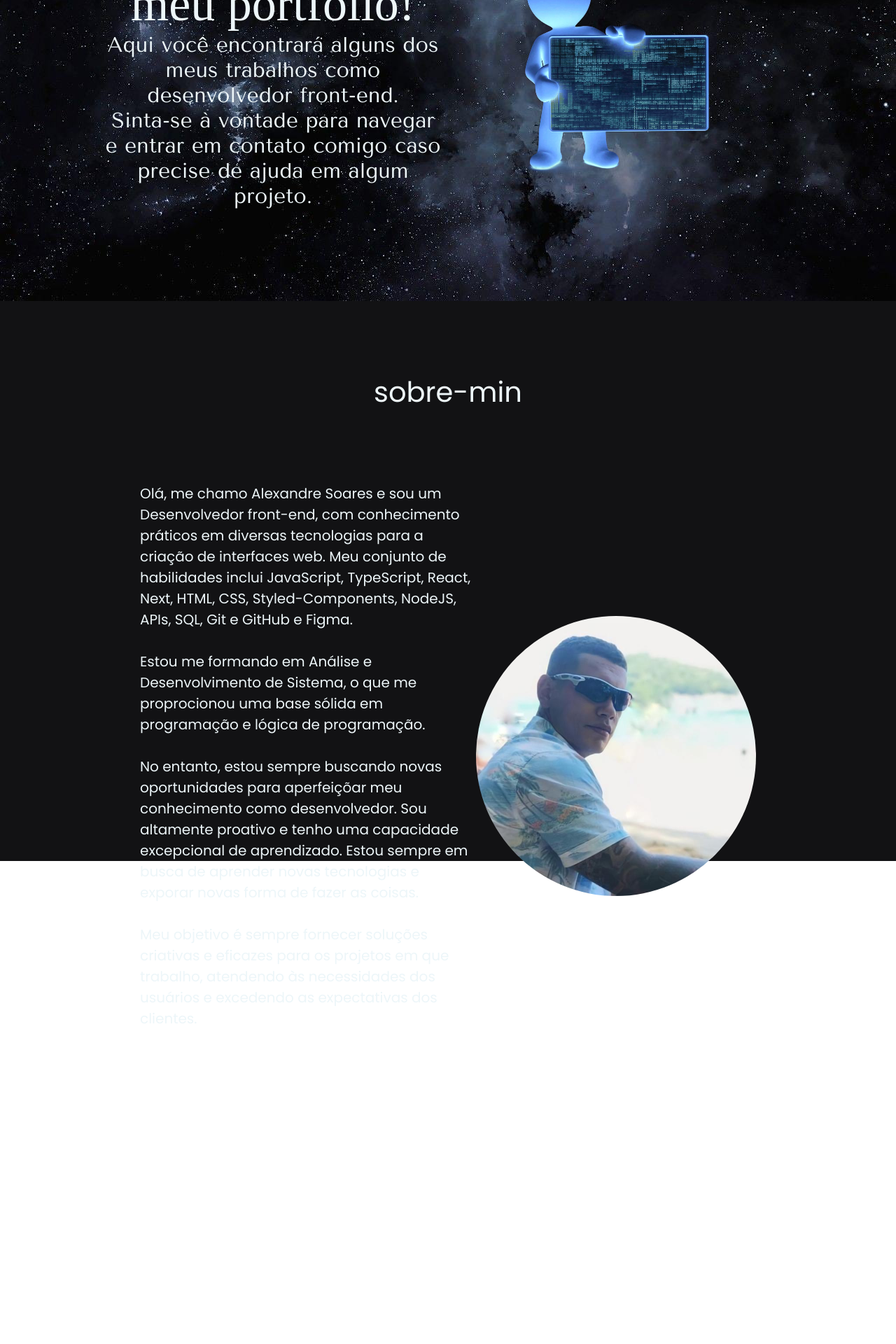
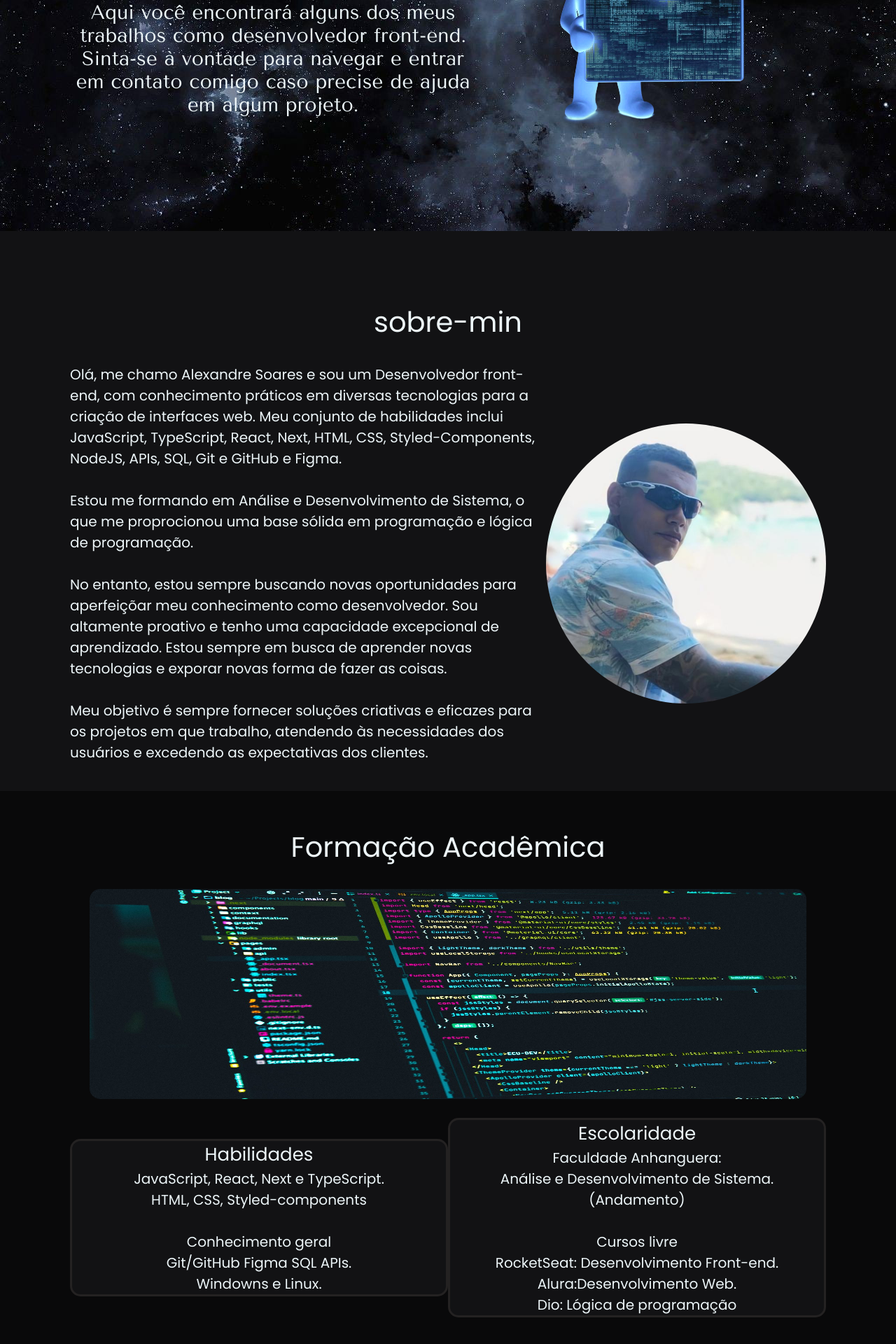
Before and after one commit to allesoares95/port, a Next.js app: page / in a window 1280 px wide. Shown: the part 450-2370 px from the top of the page at 70% size. Before the commit the page ends 1920 px from the top, so only its background shows below. Built offline with nearby package versions, Linux system fonts and the light colour scheme.

Commit message:
new components Academic

```diff
--- a/src/components/About/styles.ts
+++ b/src/components/About/styles.ts
@@ -14,9 +14,9 @@ export const ContentAbout = styled.div`
   display: flex;
   justify-content: space-between;
   align-items: center;
-  padding: 0 200px;
+  padding: 0 100px;
 
-  @media (max-width: 789px) {
+  @media (max-width: 869px) {
     display: flex;
     justify-content: center;
     flex-direction: column;
@@ -28,9 +28,9 @@ export const ContentAbout = styled.div`
 
 export const Title = styled.h1`
   text-align: center;
-  padding: 100px 0;
+  padding: 100px 0 30px 0;
 
-  @media (max-width: 789px) {
+  @media (max-width: 869px) {
     padding: 40px 0 20px 0;
   }
 `
@@ -38,7 +38,7 @@ export const Title = styled.h1`
 export const TextAbout = styled.p`
   font-size: 20px;
 
-  @media (max-width: 789px) {
+  @media (max-width: 869px) {
     font-size: 14px;
   }
 `
@@ -47,7 +47,7 @@ export const ImgPerfil = styled.img`
   width: 400px;
   border-radius: 50%;
 
-  @media (max-width: 789px) {
+  @media (max-width: 869px) {
     width: 250px;
   }
 `
--- /dev/null
+++ b/src/components/Academic/index.tsx
@@ -0,0 +1,47 @@
+import * as S from './styles'
+
+const Academic = () => (
+  <S.Academic>
+    <S.Title>Formação Acadêmica</S.Title>
+    <S.ImgReact src="/img/img-react.png" />
+
+    <S.Content>
+      <S.Skill>
+        <S.TitleSkill>Habilidades</S.TitleSkill>
+        <S.Text>
+          JavaScript, React, Next e TypeScript.
+          <br />
+          HTML, CSS, Styled-components
+          <br />
+          <br />
+          Conhecimento geral
+          <br />
+          Git/GitHub Figma SQL APIs.
+          <br />
+          Windowns e Linux.
+        </S.Text>
+      </S.Skill>
+
+      <S.Skill>
+        <S.TitleSkill>Escolaridade</S.TitleSkill>
+        <S.Text>
+          Faculdade Anhanguera:
+          <br />
+          Análise e Desenvolvimento de Sistema.
+          <br />
+          (Andamento)
+          <br />
+          <br />
+          Cursos livre
+          <br />
+          RocketSeat: Desenvolvimento Front-end.
+          <br />
+          Alura:Desenvolvimento Web. <br />
+          Dio: Lógica de programação
+        </S.Text>
+      </S.Skill>
+    </S.Content>
+  </S.Academic>
+)
+
+export default Academic
--- /dev/null
+++ b/src/components/Academic/styles.ts
@@ -0,0 +1,77 @@
+import styled from 'styled-components'
+
+export const Academic = styled.section`
+  background-color: ${(props) => props.theme.secundary};
+  color: ${(props) => props.theme.text};
+  width: 100%;
+  height: 100vh;
+
+  align-items: center;
+  text-align: center;
+`
+
+export const Title = styled.h1`
+  padding: 50px 0 30px 0;
+
+  @media (max-width: 869px) {
+    padding: 60px 0 10px 0;
+    font-size: 30px;
+  }
+`
+
+export const ImgReact = styled.img`
+  width: 80%;
+  height: 300px;
+  border-radius: 15px;
+
+  @media (max-width: 869px) {
+    width: 90%;
+    height: 150px;
+  }
+`
+
+export const Content = styled.div`
+  display: flex;
+  justify-content: space-between;
+  align-items: center;
+  padding: 20px 100px;
+
+  @media (max-width: 869px) {
+    display: flex;
+    flex-direction: column;
+    justify-content: center;
+    align-items: center;
+    text-align: center;
+    padding: 10px;
+    gap: 10px;
+  }
+`
+
+export const Skill = styled.div`
+  background-color: ${(props) => props.theme.background};
+  border: ${(props) => props.theme.menu} 3px solid;
+  border-radius: 15px;
+  width: 550px;
+  height: 100%;
+
+  @media (max-width: 869px) {
+    width: 90%;
+    height: 250px;
+  }
+`
+
+export const TitleSkill = styled.h1`
+  font-size: 26px;
+
+  @media (max-width: 869px) {
+    font-size: 22px;
+  }
+`
+
+export const Text = styled.p`
+  font-size: 20px;
+
+  @media (max-width: 869px) {
+    font-size: 16px;
+  }
+`
--- a/src/components/Header/index.tsx
+++ b/src/components/Header/index.tsx
@@ -34,6 +34,12 @@ function Header() {
 
             <S.NavItem>
               <S.NavLinks href="#" onClick={closeMobileMenu}>
+                Formação
+              </S.NavLinks>
+            </S.NavItem>
+
+            <S.NavItem>
+              <S.NavLinks href="#" onClick={closeMobileMenu}>
                 Projetos
               </S.NavLinks>
             </S.NavItem>
--- a/src/components/Header/styles.ts
+++ b/src/components/Header/styles.ts
@@ -36,7 +36,7 @@ export const NavBarContainer = styled.div`
   width: 100%;
   padding: 0 50px;
 
-  @media (max-width: 789px) {
+  @media (max-width: 869px) {
     padding: 0 20px;
     height: 90vh;
   }
@@ -51,7 +51,7 @@ export const NavBarLogo = styled.a`
 export const MenuIcon = styled.div`
   display: none;
 
-  @media (max-width: 789px) {
+  @media (max-width: 869px) {
     display: block;
     position: absolute;
     top: 0;
@@ -64,7 +64,7 @@ export const MenuIcon = styled.div`
 
 export const NavMenu = styled.ul`
   display: grid;
-  grid-template-columns: repeat(4, auto);
+  grid-template-columns: repeat(5, auto);
   grid-gap: 10px;
   list-style: none;
   text-align: center;
@@ -72,7 +72,7 @@ export const NavMenu = styled.ul`
   justify-content: end;
   margin-right: 2rem;
 
-  @media (max-width: 789px) {
+  @media (max-width: 869px) {
     display: flex;
     flex-direction: column;
     width: 100%;
@@ -102,7 +102,7 @@ export const NavLinks = styled.a`
     transition: all 0.2s ease-out;
   }
 
-  @media (max-width: 789px) {
+  @media (max-width: 869px) {
     text-align: center;
     padding: 2rem;
     width: 100%;
--- a/src/layout/Home/index.tsx
+++ b/src/layout/Home/index.tsx
@@ -2,6 +2,7 @@ import React from 'react'
 import Header from 'components/Header'
 import * as S from './styles'
 import About from 'components/About'
+import Academic from 'components/Academic'
 
 const Home = () => {
   return (
@@ -13,7 +14,7 @@ const Home = () => {
           backgroundImage: "url('/img/background.jpg')",
           opacity: 1.5,
           width: '100%',
-          height: '100vh'
+          height: 'cal(100vh - 100px)'
         }}
       >
         <S.TitleDiv>
@@ -38,6 +39,7 @@ const Home = () => {
       </S.Home>
 
       <About />
+      <Academic />
     </>
   )
 }
--- a/src/layout/Home/styles.ts
+++ b/src/layout/Home/styles.ts
@@ -2,11 +2,11 @@ import styled from 'styled-components'
 
 export const Home = styled.main`
   width: 100%;
-  height: 100vh;
+  height: calc(100vh - 100px);
   background-color: url('/img/background.jpg');
   color: ${(props) => props.theme.text};
 
-  @media (max-width: 789px) {
+  @media (max-width: 869px) {
     display: flex;
     justify-content: center;
     flex-direction: column;
@@ -18,25 +18,25 @@ export const Home = styled.main`
 export const TitleDiv = styled.div`
   padding: 50px 80px;
 
-  @media (max-width: 789px) {
+  @media (max-width: 869px) {
     padding: 10px 20px;
   }
 `
 
 export const Title = styled.h1`
   font-family: 'Noto Serif JP', serif;
-  font-size: 70px;
+  font-size: 54px;
 
-  @media (max-width: 789px) {
+  @media (max-width: 869px) {
     font-size: 42px;
   }
 `
 
 export const Text = styled.p`
   font-family: 'Tenor Sans', sans-serif;
-  font-size: 30px;
+  font-size: 28px;
 
-  @media (max-width: 789px) {
+  @media (max-width: 869px) {
     font-size: 20px;
   }
 `
@@ -45,9 +45,9 @@ export const HomePage = styled.section`
   display: flex;
   justify-content: space-between;
   align-items: center;
-  padding: 40px 150px;
+  padding: 40px 100px;
 
-  @media (max-width: 789px) {
+  @media (max-width: 869px) {
     display: flex;
     justify-content: center;
     flex-direction: column;
@@ -65,7 +65,7 @@ export const Message = styled.div`
   text-align: center;
   max-width: 650px;
 
-  @media (max-width: 789px) {
+  @media (max-width: 869px) {
     font-size: 20px;
   }
 `
@@ -74,7 +74,7 @@ export const ImgPerfil = styled.img`
   width: 600px;
   border-radius: 20px;
 
-  @media (max-width: 789px) {
+  @media (max-width: 869px) {
     width: 300px;
   }
 `
```
Also changed, not shown: src/components/Academic/stories.tsx (added, +9 -0 lines), src/components/Academic/test.tsx (added, +13 -0 lines).
